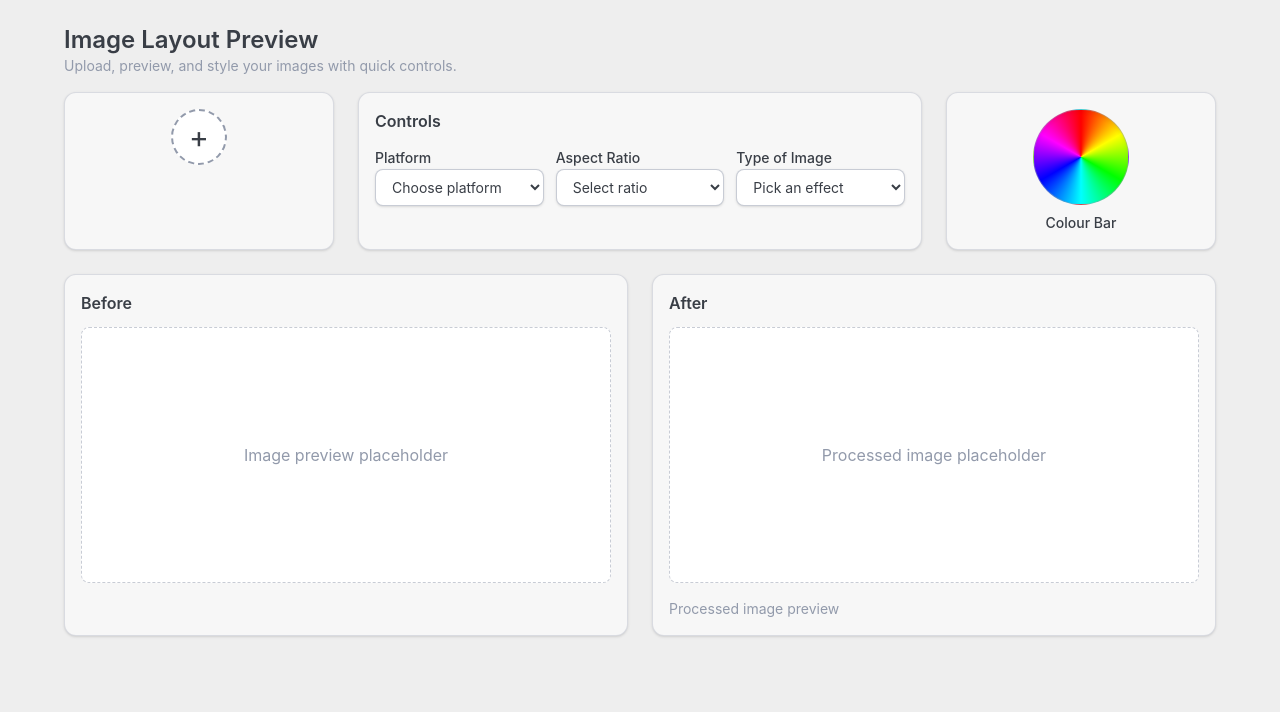
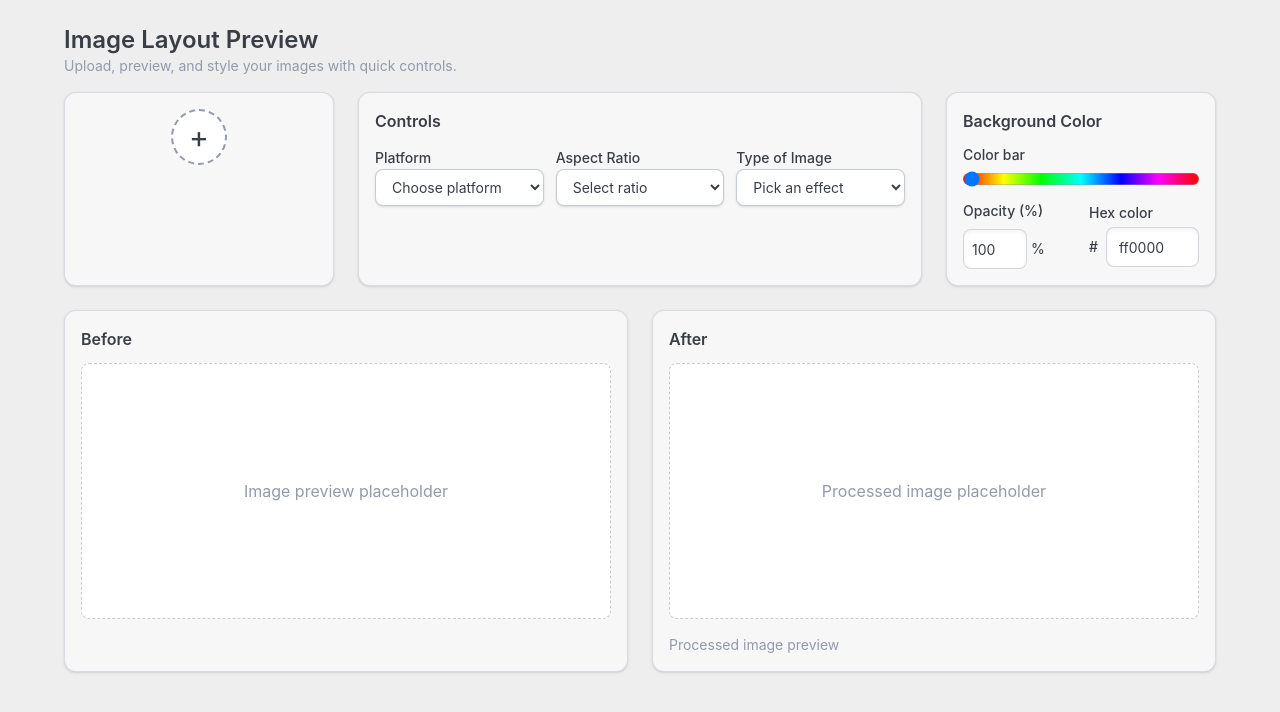
Before and after one commit to dhanushd-27/Waku, a Next.js app: page / in a window 1280 px wide. Shown: the top 712 px of the page. Built offline with nearby package versions, Linux system fonts and the light colour scheme.

Commit message:
Modularise the background color component and add color bar, opacity and hex code viewer

```diff
--- a/app/page.tsx
+++ b/app/page.tsx
@@ -3,7 +3,7 @@
 import { useState } from "react";
 import { AfterPanel } from "../components/AfterPanel";
 import { BeforePanel } from "../components/BeforePanel";
-import { ColorBar } from "../components/ColorBar";
+import { BackgroundColor } from "../components/background-color";
 import { DropdownControls } from "../components/DropdownControls";
 import { PlusCard } from "../components/PlusCard";
 
@@ -33,7 +33,7 @@ export default function Home() {
           </div>
 
           <div className="lg:col-span-1">
-            <ColorBar />
+            <BackgroundColor />
           </div>
 
           <div className="sm:col-span-2 lg:col-span-2">
--- a/components/ColorBar.tsx
+++ /dev/null
@@ -1,24 +0,0 @@
-import React from "react";
-import BasePanel from "./BasePanel";
-
-export const ColorBar: React.FC = () => {
-  return (
-    <BasePanel>
-      <div className="flex h-full items-center justify-center">
-        <div className="flex flex-col items-center gap-2">
-          <div
-            className="h-24 w-24 rounded-full border border-[#929AAB]/50 shadow-inner"
-            style={{
-              background:
-                "conic-gradient(red, yellow, lime, cyan, blue, magenta, red)",
-            }}
-            aria-label="Colour wheel"
-          />
-          <span className="text-sm font-medium text-[#393E46]">Colour Bar</span>
-        </div>
-      </div>
-    </BasePanel>
-  );
-};
-
-export default ColorBar;
--- /dev/null
+++ b/components/background-color/ColorBarSlider.tsx
@@ -0,0 +1,27 @@
+import React from "react";
+import { gradientStops } from "./utils";
+
+type ColorBarSliderProps = {
+  hue: number;
+  onChange: (value: number) => void;
+};
+
+export const ColorBarSlider: React.FC<ColorBarSliderProps> = ({ hue, onChange }) => {
+  return (
+    <div className="flex flex-col gap-2">
+      <label className="text-sm font-medium text-[#393E46]">Color bar</label>
+      <input
+        type="range"
+        min={0}
+        max={360}
+        value={hue}
+        onChange={(event) => onChange(Number(event.target.value))}
+        aria-label="Select background color"
+        className="h-3 w-full cursor-pointer appearance-none rounded-full border border-[#929AAB]/40"
+        style={{ background: gradientStops }}
+      />
+    </div>
+  );
+};
+
+export default ColorBarSlider;
--- /dev/null
+++ b/components/background-color/HexInput.tsx
@@ -0,0 +1,45 @@
+import React from "react";
+
+type HexInputProps = {
+  hex: string;
+  onChange: (value: string) => void;
+  previewColor: string;
+  previewOpacity: number;
+};
+
+export const HexInput: React.FC<HexInputProps> = ({
+  hex,
+  onChange,
+  previewColor,
+  previewOpacity,
+}) => {
+  const handleChange = (value: string) => {
+    const sanitized = value.replace(/[^0-9a-fA-F]/g, "").slice(0, 6);
+    const withHash = sanitized ? `#${sanitized}` : "#";
+    onChange(withHash);
+  };
+
+  const displayValue = hex.startsWith("#") ? hex.slice(1) : hex;
+
+  return (
+    <div className="flex flex-1 flex-col gap-1">
+      <label htmlFor="hexColor" className="text-sm font-medium text-[#393E46]">
+        Hex color
+      </label>
+      <div className="flex items-center gap-2">
+        <p className="text-sm font-medium text-[#393E46]">#</p>
+        <input
+          id="hexColor"
+          type="text"
+          maxLength={6}
+          value={displayValue}
+          onChange={(event) => handleChange(event.target.value)}
+          aria-label="Hex color value"
+          className="h-10 w-full rounded-lg border border-[#929AAB]/40 bg-white px-3 text-sm text-[#393E46] shadow-inner focus:border-[#393E46] focus:outline-none"
+        />
+      </div>
+    </div>
+  );
+};
+
+export default HexInput;
--- /dev/null
+++ b/components/background-color/OpacityControl.tsx
@@ -0,0 +1,32 @@
+import React from "react";
+
+type OpacityControlProps = {
+  opacity: number;
+  onChange: (value: number) => void;
+};
+
+export const OpacityControl: React.FC<OpacityControlProps> = ({ opacity, onChange }) => {
+  return (
+    <div className="flex flex-1 flex-col gap-2">
+      <label htmlFor="opacity" className="text-sm font-medium text-[#393E46]">
+        Opacity (%)
+      </label>
+      <div className="flex items-center gap-3">
+        <div className="flex items-center gap-1">
+          <input
+            type="number"
+            min={0}
+            max={100}
+            value={opacity}
+            onChange={(event) => onChange(Number(event.target.value))}
+            aria-label="Opacity percent"
+            className="h-10 w-16 rounded-lg border border-[#929AAB]/40 bg-white px-2 text-sm text-[#393E46] shadow-inner focus:border-[#393E46] focus:outline-none"
+          />
+          <span className="text-sm text-[#393E46]">%</span>
+        </div>
+      </div>
+    </div>
+  );
+};
+
+export default OpacityControl;
--- /dev/null
+++ b/components/background-color/index.tsx
@@ -0,0 +1,51 @@
+import React, { useMemo, useState } from "react";
+import BasePanel from "../BasePanel";
+import { ColorBarSlider } from "./ColorBarSlider";
+import { HexInput } from "./HexInput";
+import { OpacityControl } from "./OpacityControl";
+import { hexToHue, hslToHex, normalizeHex } from "./utils";
+
+export const BackgroundColor: React.FC = () => {
+  const [hue, setHue] = useState(0);
+  const [hex, setHex] = useState("#ff0000");
+  const [opacity, setOpacity] = useState(100);
+
+  const previewColor = useMemo(() => hex, [hex]);
+  const previewOpacity = useMemo(() => opacity / 100, [opacity]);
+
+  const handleHueChange = (value: number) => {
+    setHue(value);
+    setHex(hslToHex(value));
+  };
+
+  const handleHexChange = (value: string) => {
+    setHex(value);
+    const normalized = normalizeHex(value);
+    const hueFromHex = normalized ? hexToHue(normalized) : null;
+    if (hueFromHex !== null) setHue(hueFromHex);
+  };
+
+  const handleOpacityChange = (value: number) => {
+    setOpacity(value);
+  };
+
+  return (
+    <BasePanel title="Background Color">
+      <div className="space-y-4">
+        <ColorBarSlider hue={hue} onChange={handleHueChange} />
+
+        <div className="flex flex-col gap-3 sm:flex-row sm:items-center sm:gap-4">
+          <OpacityControl opacity={opacity} onChange={handleOpacityChange} />
+          <HexInput
+            hex={hex}
+            onChange={handleHexChange}
+            previewColor={previewColor}
+            previewOpacity={previewOpacity}
+          />
+        </div>
+      </div>
+    </BasePanel>
+  );
+};
+
+export default BackgroundColor;
--- /dev/null
+++ b/components/background-color/utils.ts
@@ -0,0 +1,55 @@
+export const gradientStops =
+  "linear-gradient(90deg, #ff0000 0%, #ffff00 17%, #00ff00 33%, #00ffff 50%, #0000ff 67%, #ff00ff 83%, #ff0000 100%)";
+
+export const hslToHex = (h: number, s = 100, l = 50) => {
+  const sat = s / 100;
+  const light = l / 100;
+  const k = (n: number) => (n + h / 30) % 12;
+  const a = sat * Math.min(light, 1 - light);
+  const f = (n: number) =>
+    light - a * Math.max(-1, Math.min(k(n) - 3, Math.min(9 - k(n), 1)));
+  const toHex = (x: number) =>
+    Math.round(255 * x)
+      .toString(16)
+      .padStart(2, "0");
+  return `#${toHex(f(0))}${toHex(f(8))}${toHex(f(4))}`;
+};
+
+export const normalizeHex = (value: string) => {
+  let next = value.trim();
+  if (!next.startsWith("#")) next = `#${next}`;
+  if (/^#([0-9a-f]{3}){1,2}$/i.test(next)) {
+    if (next.length === 4) {
+      const [r, g, b] = next.slice(1);
+      next = `#${r}${r}${g}${g}${b}${b}`;
+    }
+    return next.toLowerCase();
+  }
+  return null;
+};
+
+export const hexToHue = (hex: string): number | null => {
+  const normalized = normalizeHex(hex);
+  if (!normalized) return null;
+  const r = parseInt(normalized.slice(1, 3), 16) / 255;
+  const g = parseInt(normalized.slice(3, 5), 16) / 255;
+  const b = parseInt(normalized.slice(5, 7), 16) / 255;
+  const max = Math.max(r, g, b);
+  const min = Math.min(r, g, b);
+  const delta = max - min;
+  if (delta === 0) return 0;
+  let hue = 0;
+  switch (max) {
+    case r:
+      hue = ((g - b) / delta) % 6;
+      break;
+    case g:
+      hue = (b - r) / delta + 2;
+      break;
+    default:
+      hue = (r - g) / delta + 4;
+  }
+  hue = Math.round(hue * 60);
+  if (hue < 0) hue += 360;
+  return hue;
+};
```
Also changed, not shown: 1 other file (tests, documents, lock files or other folders).
